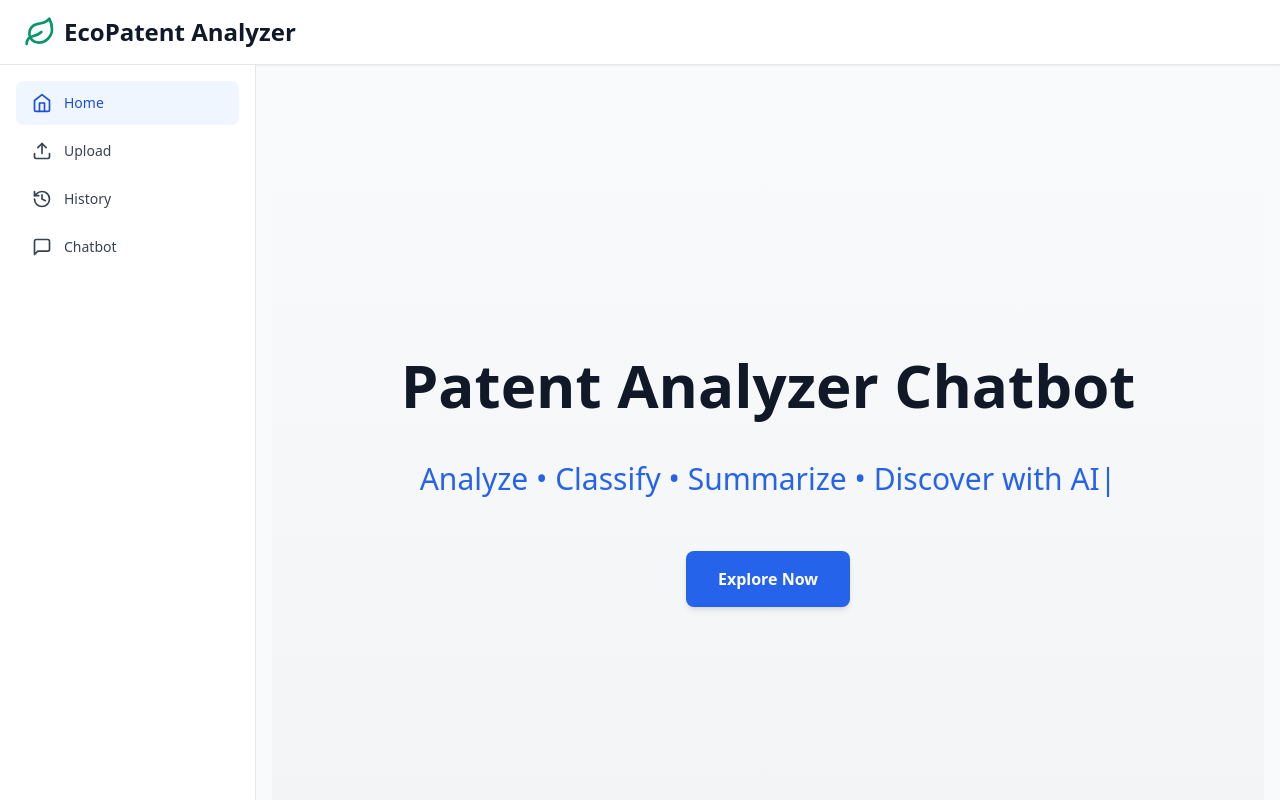
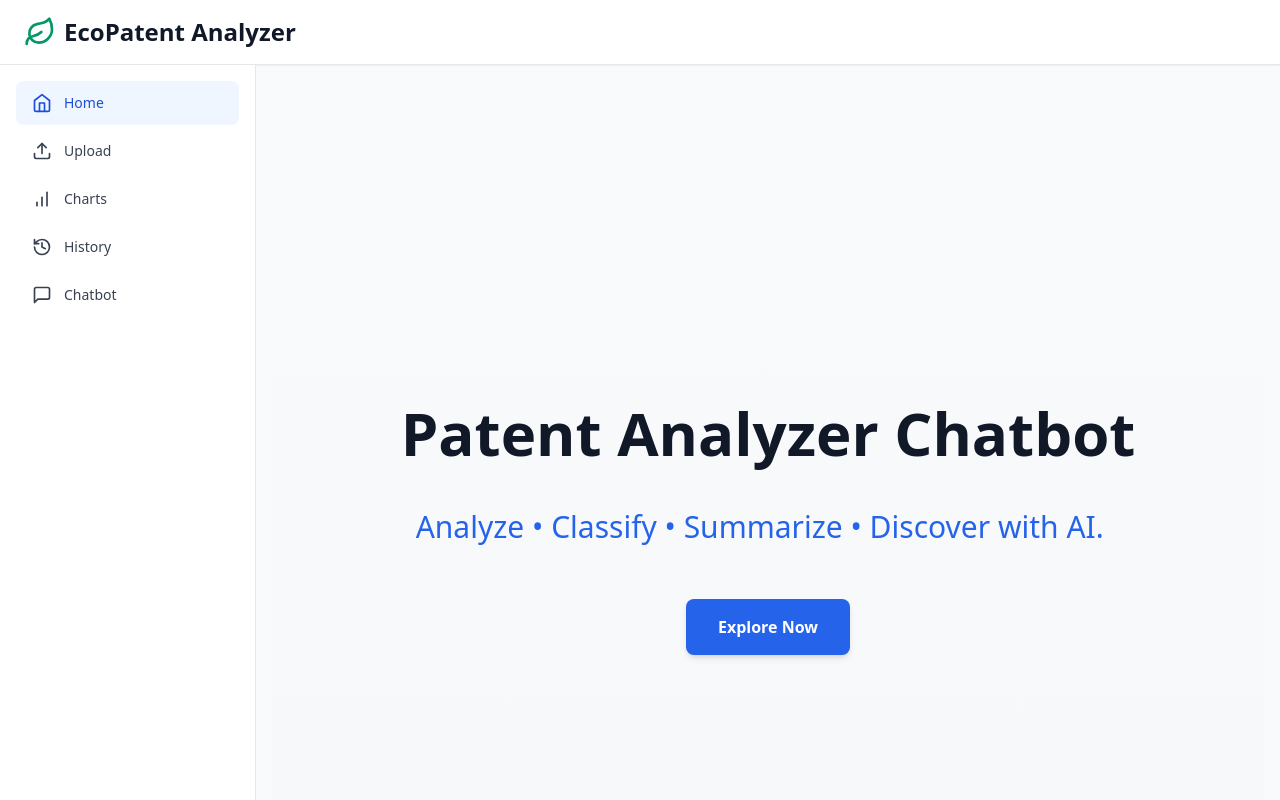
Before and after one commit to steverahardjo/patent-analyser-fyp, a React (Vite) app in the folder frontend/: page /home in a window 1280 px wide. Shown: the top 800 px of the page. Built offline with nearby package versions, Linux system fonts and the light colour scheme.

Commit message:
home page + chart page
scroll ready
sections finalised
moved visualisations to new page
need to write each sections

```diff
--- a/frontend/src/App.tsx
+++ b/frontend/src/App.tsx
@@ -5,11 +5,12 @@ import UploadPage from './pages/UploadPage';
 import ChatbotPage from './pages/ChatbotPage';
 import HistoryPage from './pages/HistoryPage';
 import HomePage from './pages/HomePage';
+import ChartsPage from './pages/ChartsPage';
 
 function App() {
   return (
     <Router>
-      <div className="h-screen bg-gray-50 flex flex-col overflow-hidden">
+      <div className="min-h-screen bg-gray-50 flex flex-col overflow-y-auto">
         {/* Header */}
         <header className="bg-white border-b border-gray-200 shadow-sm py-4 px-6 shrink-0">
           <div className="flex items-center space-x-2">
@@ -25,6 +26,7 @@ function App() {
           <main className="flex-1 overflow-hidden p-4">
             <Routes>
               <Route path="/home" element={<HomePage />} />
+              <Route path="/charts" element={<ChartsPage />} />
               <Route path="/upload" element={<UploadPage />} />
               <Route path="/history" element={<HistoryPage />} />
               <Route path="/chat/:documentId?" element={<ChatbotPage />} />
--- a/frontend/src/components/Hero.tsx
+++ b/frontend/src/components/Hero.tsx
@@ -1,4 +1,3 @@
-import React from 'react';
 import { TypeAnimation } from 'react-type-animation';
 import { motion } from 'framer-motion';
 import { ChevronDown } from 'lucide-react';
--- a/frontend/src/components/Sidebar.tsx
+++ b/frontend/src/components/Sidebar.tsx
@@ -1,10 +1,11 @@
 import { NavLink } from 'react-router-dom';
-import { Upload, History, MessageSquare, Home } from 'lucide-react';
+import { Upload, History, MessageSquare, Home, BarChart } from 'lucide-react';
 
 const Sidebar = () => {
   const navItems = [
     { to: '/home', icon: Home, label: 'Home' },
     { to: '/upload', icon: Upload, label: 'Upload' },
+    { to: '/charts', icon: BarChart, label: 'Charts' },
     { to: '/history', icon: History, label: 'History' },
     { to: '/chat', icon: MessageSquare, label: 'Chatbot' },
   ];
--- a/frontend/src/index.css
+++ b/frontend/src/index.css
@@ -3,6 +3,15 @@
 @tailwind utilities;
 
 @layer base {
+  html, body, #root {
+    height: auto;
+    min-height: 100%;
+    margin: 0;
+    padding: 0;
+    overflow-y: auto;
+    scroll-behavior: smooth;
+  }
+
   body {
     @apply antialiased;
   }
@@ -16,7 +25,6 @@
   }
 }
 
-/* Smooth transitions */
 * {
   @apply transition-colors duration-200;
 }
--- /dev/null
+++ b/frontend/src/pages/ChartsPage.tsx
@@ -0,0 +1,14 @@
+
+import ChartsSection from '../components/ChartsSection';
+function ChartsPage() {
+  return (
+    <main className="w-full bg-gradient-to-b from-gray-50 to-gray-100">
+      <div className="max-w-7xl mx-auto px-4 sm:px-6 lg:px-8 space-y-16 py-12">
+
+        <ChartsSection />
+      </div>
+    </main>
+  );
+}
+
+export default ChartsPage;
--- a/frontend/src/pages/HomePage.tsx
+++ b/frontend/src/pages/HomePage.tsx
@@ -1,46 +1,16 @@
-import { useRef, useEffect } from 'react';
 import Hero from '../components/Hero';
 import HowItWorks from '../components/HowItWorks';
-import ChartsSection from '../components/ChartsSection';
 import AboutSection from '../components/AboutSection';
-import TechStack from '../components/TechStack';
-import Footer from '../components/Footer';
 
 function HomePage() {
-  const containerRef = useRef<HTMLDivElement>(null);
-
-  useEffect(() => {
-    const container = containerRef.current;
-    if (!container) return;
-
-    const handleWheel = (e: WheelEvent) => {
-      e.preventDefault();
-      const scrollAmount = e.deltaY;
-      container.scrollTop += scrollAmount;
-    };
-
-    container.addEventListener('wheel', handleWheel, { passive: false });
-
-    return () => {
-      container.removeEventListener('wheel', handleWheel);
-    };
-  }, []);
-
   return (
-    <div
-      ref={containerRef}
-      className="w-full h-screen overflow-y-auto overflow-x-hidden bg-gradient-to-b from-gray-50 to-gray-100 scroll-smooth"
-      style={{
-        scrollbarWidth: 'thin',
-        scrollbarColor: '#CBD5E1 transparent'
-      }}
-    >
-      <Hero />
-      <HowItWorks />
-      <ChartsSection />
-      <AboutSection />
-      <TechStack />
-    </div>
+    <main className="w-full bg-gradient-to-b from-gray-50 to-gray-100">
+      <div className="max-w-7xl mx-auto px-4 sm:px-6 lg:px-8 space-y-16 py-12">
+        <Hero />
+        <HowItWorks />
+        <AboutSection />
+      </div>
+    </main>
   );
 }
 
```
